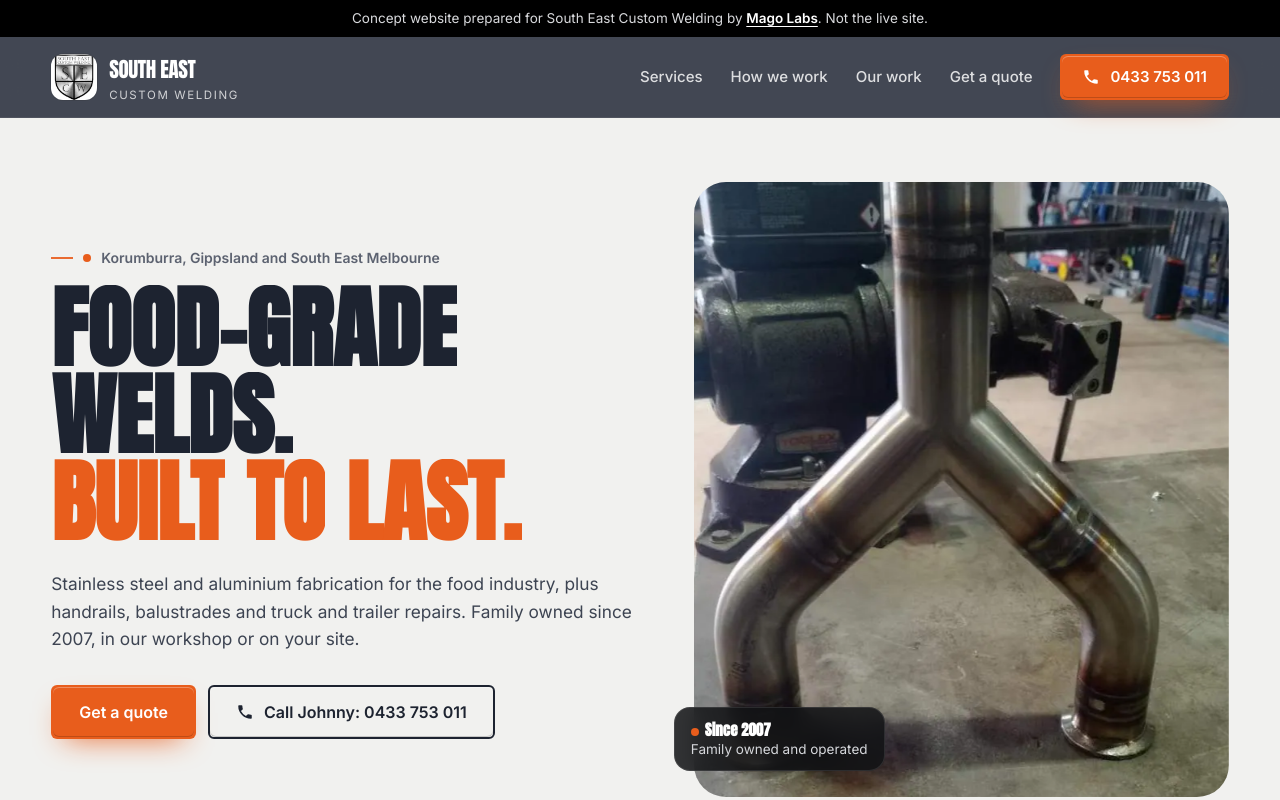
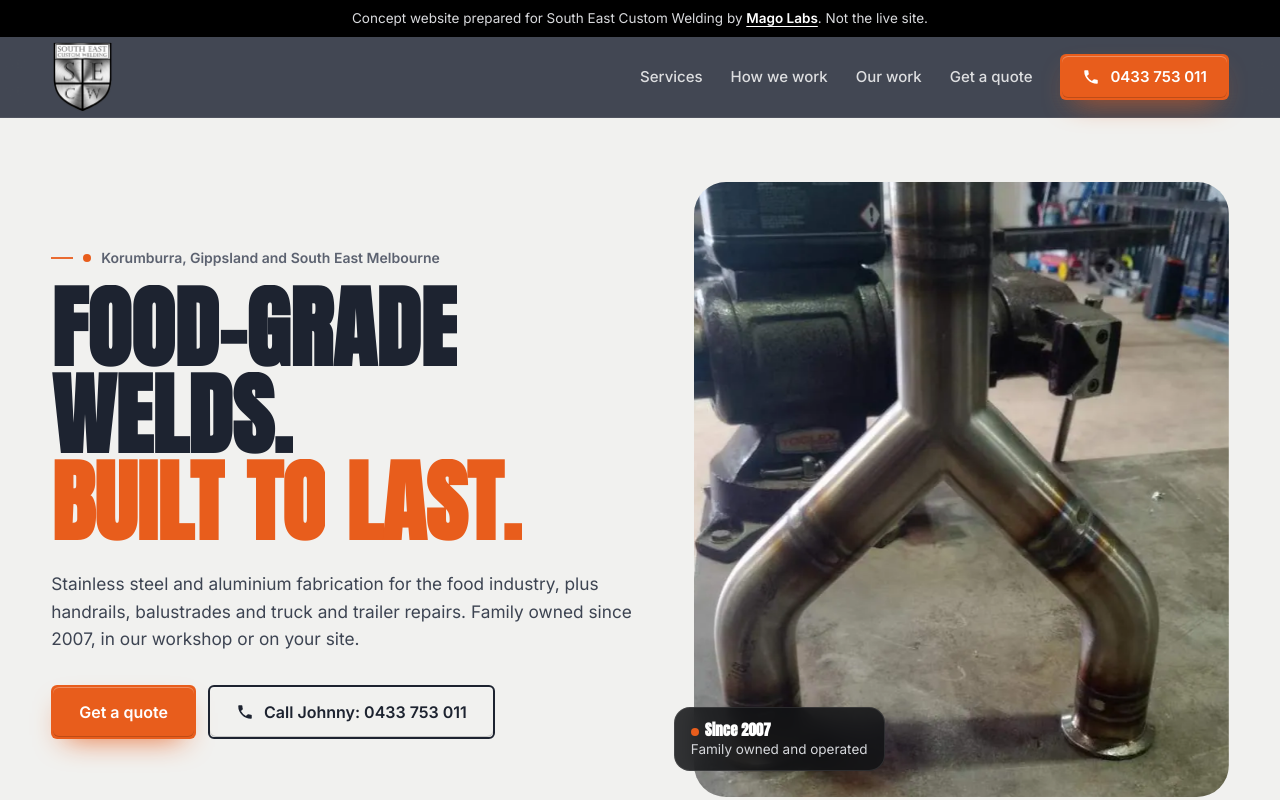
Before and after one commit to burhan-netizen/southeastcustomwelding, a plain HTML site: page index.html in a window 1280 px wide. Shown: the top 800 px of the page. Drawn offline with Linux system fonts and the light colour scheme.

Commit message:
Add real logo, transparent and upscaled
Co-Authored-By: Claude Opus 5.5 <noreply@anthropic.com>
Claude-Session: https://claude.ai/code/session_017oGPB4pxAnLVUydoLHrput

```diff
--- a/index.html
+++ b/index.html
@@ -63,6 +63,7 @@ header.scrolled{box-shadow:0 10px 30px -18px rgba(0,0,0,.45)}
 .hbar{display:flex;align-items:center;gap:22px;height:80px;transition:height .3s var(--ease)}
 header.scrolled .hbar{height:66px}
 .brand{display:flex;align-items:center;text-decoration:none;flex:none}
+.tlogo{width:auto;display:block;transition:height .3s}.tflogo{height:110px;width:auto;display:block}.tfpill{display:inline-block;background:#fff;border-radius:18px;padding:14px 18px}.fgrid .tflogo,.fgrid .tfpill{margin-bottom:18px}
 .brandrow{display:flex;align-items:center;gap:12px}.lbadge{width:46px;height:46px;border-radius:12px;object-fit:cover;flex:none;box-shadow:0 0 0 1px rgba(0,0,0,.08)}.lbadge.round{border-radius:50%}.lbadge.big{width:84px;height:84px;border-radius:20px}.lbadge.round.big{border-radius:50%}header.scrolled .lbadge{width:40px;height:40px}.lpill{display:inline-flex;align-items:center;background:#fff;border-radius:12px;padding:7px 12px;box-shadow:0 0 0 1px rgba(0,0,0,.08)}.lpill img{height:34px;width:auto}.lpill.big{padding:12px 18px}.lpill.big img{height:56px}
 .brandimg{height:56px;width:auto;transition:height .3s var(--ease)}
 header.scrolled .brandimg{height:45px}
@@ -321,7 +322,7 @@ footer ul{list-style:none;margin:0;padding:0;display:grid;gap:8px}
 <body>
 <div class="demo" role="note">Concept website prepared for South East Custom Welding by <a href="https://magolabs.in">Mago Labs</a>. Not the live site.</div>
 <div class="prog" aria-hidden="true"></div>
-<header id="hdr" class="hdr-dark"><div class="wrap hbar"><a class="brand" href="#top" aria-label="South East Custom Welding, back to top"><span class="brandrow"><img class="lbadge" src="img/badge.webp" alt="South East Custom Welding logo" width="160" height="160"><span class="wordmark"><b>SOUTH EAST</b><small>Custom Welding</small></span></span></a>
+<header id="hdr" class="hdr-dark"><div class="wrap hbar"><a class="brand" href="#top" aria-label="South East Custom Welding, back to top"><img class="tlogo" src="img/logo-secw.webp" alt="South East Custom Welding logo" width="511" height="600" style="height:74px"></a>
 <nav aria-label="Main"><a href="#services">Services</a><a href="#how">How we work</a><a href="#work">Our work</a><a href="#quote">Get a quote</a></nav>
 <a class="btn btn-a hcall magnetic" href="tel:+61433753011"><svg viewBox="0 0 24 24" fill="currentColor" aria-hidden="true"><path d="M6.6 10.8a15.1 15.1 0 0 0 6.6 6.6l2.2-2.2a1 1 0 0 1 1-.25 11.4 11.4 0 0 0 3.6.57 1 1 0 0 1 1 1V20a1 1 0 0 1-1 1A17 17 0 0 1 3 4a1 1 0 0 1 1-1h3.5a1 1 0 0 1 1 1c0 1.25.2 2.45.57 3.57a1 1 0 0 1-.25 1z"/></svg><span class="t">0433 753 011</span></a>
 </div></header><main id="top">
@@ -385,7 +386,7 @@ footer ul{list-style:none;margin:0;padding:0;display:grid;gap:8px}
 <form id="qf" class="rv" novalidate><h3>Request a quote</h3><div><label for="f-name">Your name</label><input id="f-name" name="name" autocomplete="name" required><p class="err">Please add your name.</p></div><div><label for="f-phone">Phone</label><input id="f-phone" name="phone" type="tel" autocomplete="tel" inputmode="tel" required><p class="err">Please add a phone number so we can call you back.</p></div><div><label for="f-loc">Suburb or town</label><input id="f-loc" name="loc" autocomplete="address-level2"></div><div><label for="f-job">Type of work</label><select id="f-job" name="job"><option>Food industry fabrication</option><option>Process piping</option><option>Handrails or balustrades</option><option>Truck, trailer or caravan</option><option>Onsite repair</option><option>Maintenance</option><option>Something else</option></select></div><div class="full"><label for="f-msg">Tell us about the job</label><textarea id="f-msg" name="msg"></textarea></div><div class="full" style="display:flex;flex-wrap:wrap;gap:14px;align-items:center"><button class="btn btn-a" type="submit">Get a quote</button><span class="formnote">No obligation.</span></div><p class="ok" id="ok" role="status">Thanks! This is a concept site, so nothing was sent. On the live site your request goes straight to Johnny.</p></form></div></section>
 <div class="wrap"><div class="final rv"><div><h2>Need it welded right the first time?</h2><p>Family owned since 2007. Workshop or onsite across Gippsland and Melbourne.</p></div><div class="ctas"><a class="btn btn-dk" href="#quote">Get a quote</a><a class="btn btn-ghost" href="tel:+61433753011">0433 753 011</a></div></div></div>
 <footer id="foot"><div class="foot-aurora" aria-hidden="true"></div><div class="foot-giant" aria-hidden="true" style="--gsz:19vw">SOUTH EAST</div><div class="wrap"><div class="fgrid"><div>
-<span class="brandrow"><img class="lbadge big" src="img/badge.webp" alt="South East Custom Welding logo" width="160" height="160"><span class="wordmark"><b>SOUTH EAST</b><small>Custom Welding</small></span></span>
+<img class="tflogo" src="img/logo-secw.webp" alt="South East Custom Welding logo" width="511" height="600">
 <p>Stainless and aluminium fabrication for the food industry, handrails, balustrades and truck and trailer repairs. Korumburra VIC. Family owned since 2007.</p></div>
 <div><h4>Services</h4><ul><li>Food industry fabrication</li><li>Process piping</li><li>Handrails and balustrades</li><li>Truck and trailer repairs</li><li>Onsite repairs</li></ul></div>
 <div><h4>Contact</h4><ul><li><a href="tel:+61433753011">0433 753 011</a></li><li><a href="tel:+61356623979">03 5662 3979</a></li><li><a href="mailto:johnny@southeastcustomwelding.com.au">Email Johnny</a></li><li>Korumburra VIC 3950</li></ul></div>
```
Also changed, not shown: img/badge.webp (deleted), img/logo-secw.webp (added).
